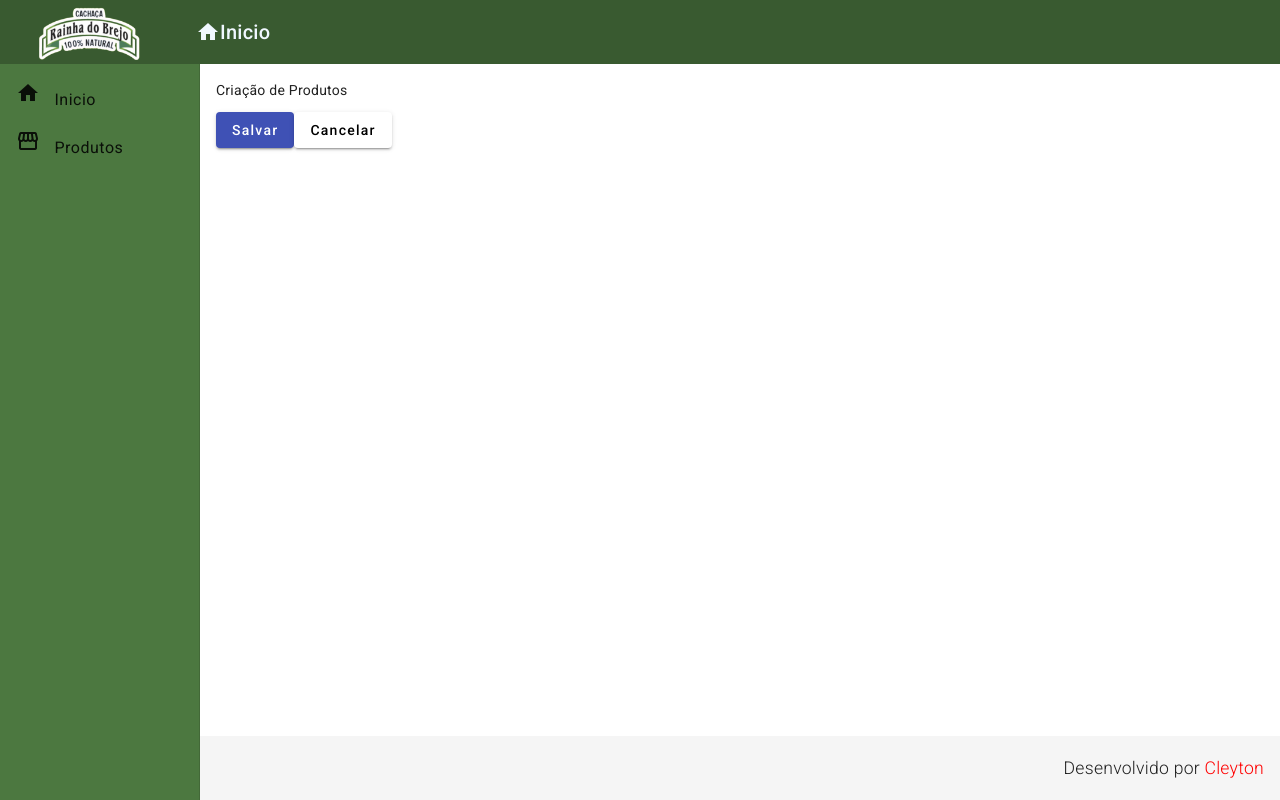
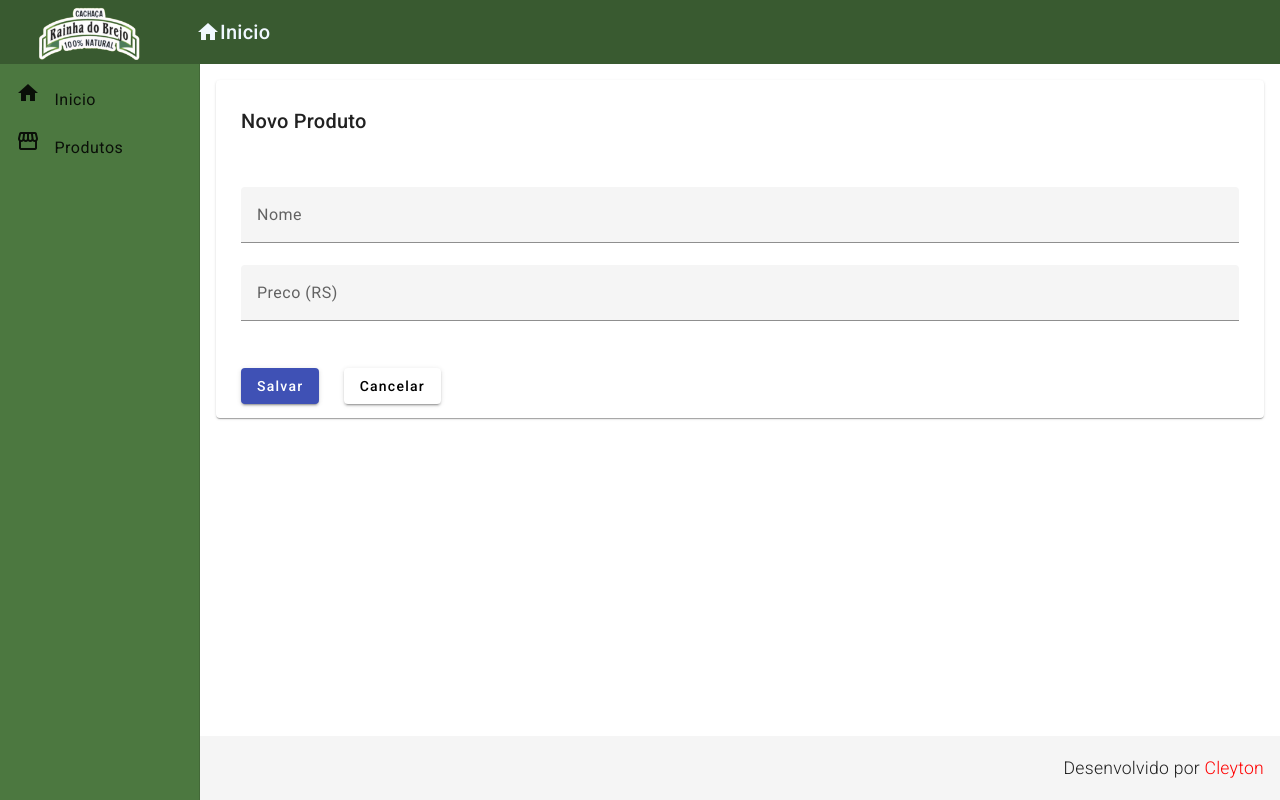
Before and after one commit to Cleytonalbu/Crud-Angular, an Angular app: page /products/create in a window 1280 px wide. Built offline with nearby package versions, Linux system fonts and the light colour scheme.

Commit message:
feat: add forms Novo produto

```diff
--- a/src/app/components/product/product-create/product-create.component.css
+++ b/src/app/components/product/product-create/product-create.component.css
@@ -0,0 +1,18 @@
+.title{
+    margin: 25px
+}
+
+form{
+    display: flex;
+    flex-direction: column;
+    margin: 25px;
+}
+
+.button-container{
+    display: flex;
+    justify-content: space-between;
+    margin-bottom: 14px;
+    margin-left: 25px;
+    width: 200px;
+
+}
--- a/src/app/components/product/product-create/product-create.component.html
+++ b/src/app/components/product/product-create/product-create.component.html
@@ -1,6 +1,18 @@
-<p>Criação de Produtos</p>
+<mat-card>
+     <mat-card-title class="title">Novo Produto</mat-card-title>
 
-<button mat-raised-button (click)="createProduct()" color="primary">
-     Salvar </button>
+     <form>
+          <mat-form-field>
+               <input matInput placeholder="Nome" [(ngModel)]="product.name" name="name">
+          </mat-form-field>
 
-<button mat-raised-button (click)="cancel()"> Cancelar </button>
+          <mat-form-field>
+               <input matInput placeholder="Preco (RS)" [(ngModel)]="product.price" name="price">
+          </mat-form-field>
+
+     </form>
+     <div class="button-container">
+          <button mat-raised-button (click)="createProduct()" color="primary">Salvar </button>
+          <button mat-raised-button (click)="cancel()"> Cancelar </button>
+     </div>
+</mat-card>
--- a/src/app/components/product/products.model.ts
+++ b/src/app/components/product/products.model.ts
@@ -1,6 +1,6 @@
 export interface Product{
     id?: number
     name: string
-    price: number
+    price: number | null
 
 }
```
Also changed, not shown: src/app/app.module.ts (+8 -1 lines).
